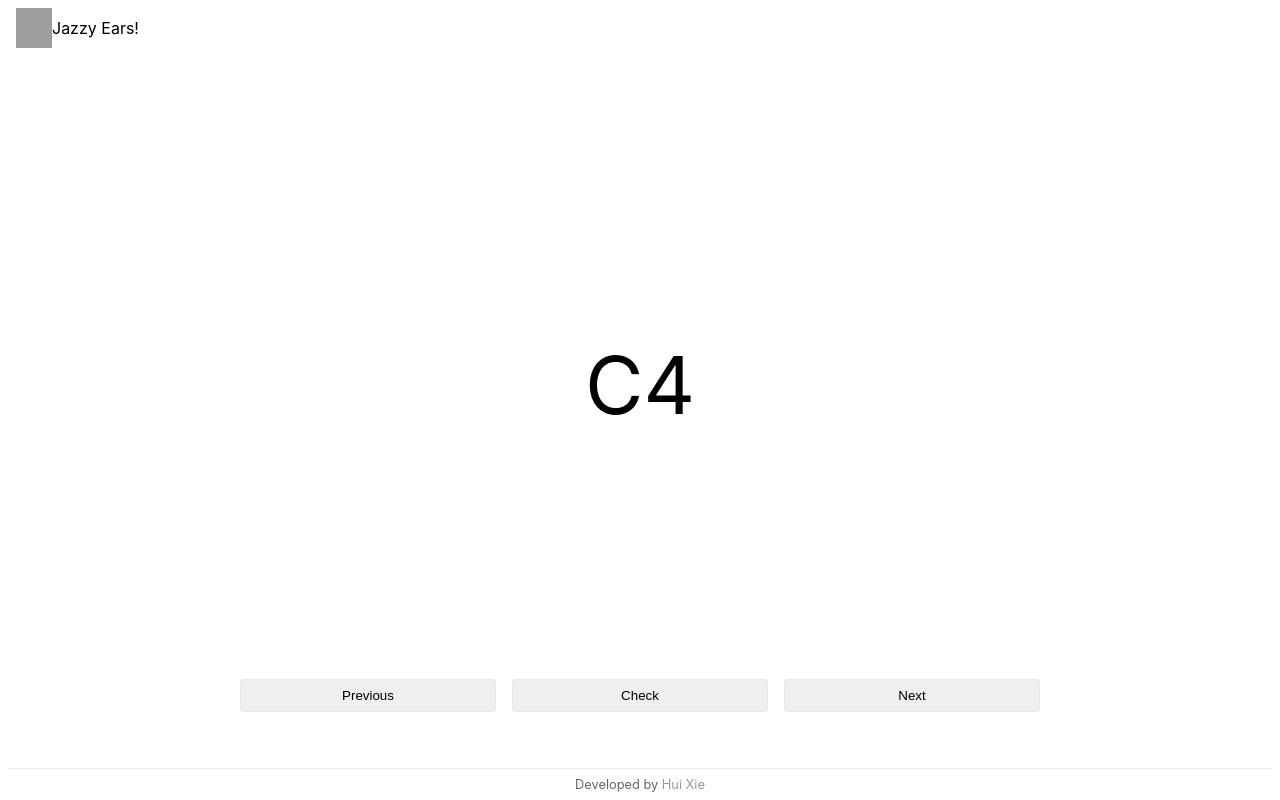
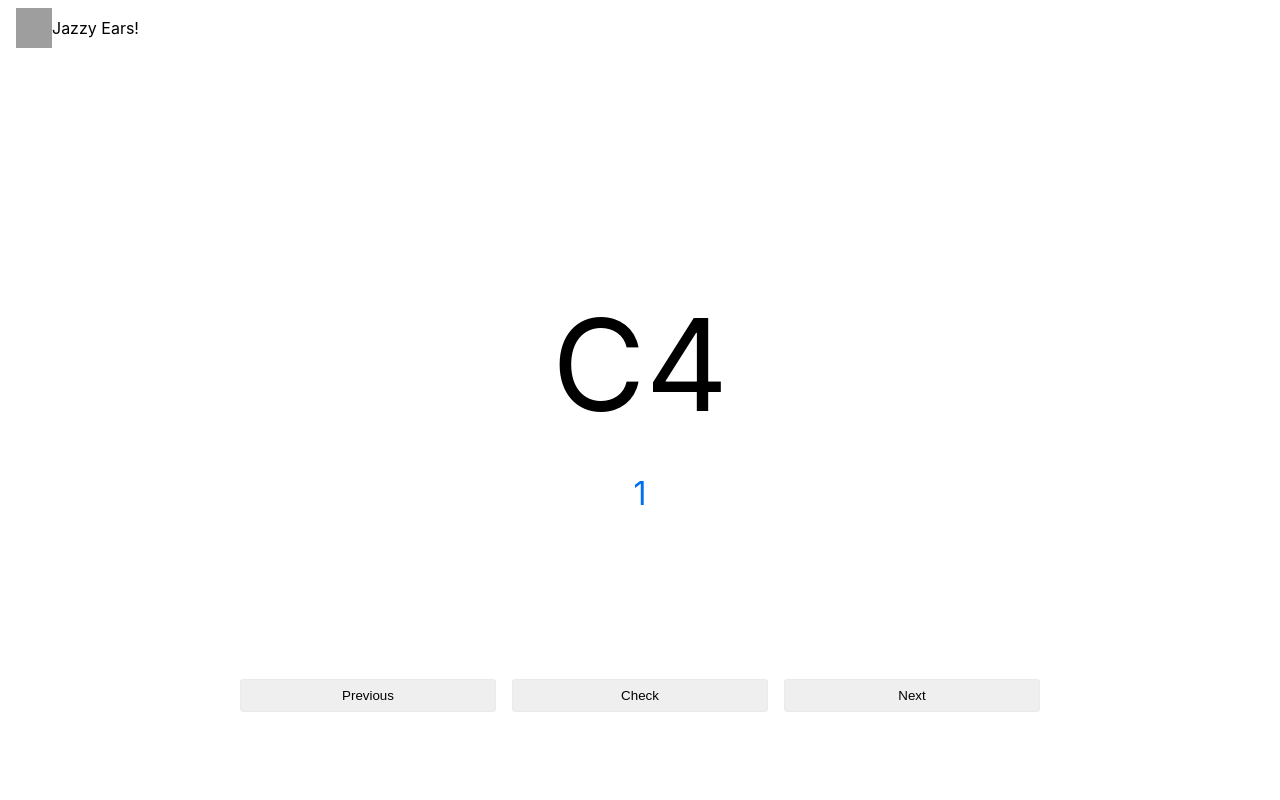
Before and after one commit to Xie-Hui/Jazz-Ears, a Next.js app: page /Jazz-Ears/intervals in a window 1280 px wide. Built offline with nearby package versions, Linux system fonts and the light colour scheme; grey boxes are pictures that could not be loaded.

Commit message:
[Interval] show scale degree in addition to interval

```diff
--- a/constants/intervals.js
+++ b/constants/intervals.js
@@ -1,63 +1,152 @@
+export const ASC = '↑';
+export const DSC = '↓';
+
 export const INTERVALS = {
   m2: {
     number: 2,
     quality: 'm',
+    degree: {
+      [ASC]: 'b2',
+      [DSC]: '7',
+    },
   },
   M2: {
     number: 2,
     quality: 'M',
+    degree: {
+      [ASC]: '2',
+      [DSC]: 'b7',
+    },
   },
   m3: {
     number: 3,
     quality: 'm',
+    degree: {
+      [ASC]: 'b3',
+      [DSC]: '13',
+    },
   },
   M3: {
     number: 3,
     quality: 'M',
+    degree: {
+      [ASC]: '3',
+      [DSC]: 'b13',
+    },
   },
   P4: {
     number: 4,
     quality: 'P',
+    degree: {
+      [ASC]: '4',
+      [DSC]: '5',
+    },
   },
   aug4: {
     number: 4,
     quality: 'aug',
+    degree: {
+      [ASC]: '#11',
+      [DSC]: '#11',
+    },
+  },
+
+  dim5: {
+    number: 5,
+    quality: 'dim',
+    degree: {
+      [ASC]: '#11',
+      [DSC]: '#11',
+    },
   },
   P5: {
     number: 5,
     quality: 'P',
+    degree: {
+      [ASC]: '5',
+      [DSC]: '4',
+    },
   },
-  dim5: {
+  aug5: {
     number: 5,
-    quality: 'dim',
+    quality: 'aug',
+    degree: {
+      [ASC]: 'b13',
+      [DSC]: '3',
+    },
   },
   m6: {
     number: 6,
     quality: 'M',
+    degree: {
+      [ASC]: 'b13',
+      [DSC]: '3',
+    },
   },
   M6: {
     number: 6,
     quality: 'M',
+    degree: {
+      [ASC]: '13',
+      [DSC]: 'b3',
+    },
   },
   m7: {
     number: 7,
     quality: 'm',
+    degree: {
+      [ASC]: 'b7',
+      [DSC]: '2',
+    },
   },
   M7: {
     number: 7,
     quality: 'M',
+    degree: {
+      [ASC]: '7',
+      [DSC]: 'b2',
+    },
   },
   P8: {
     number: 8,
     quality: 'P',
+    degree: {
+      [ASC]: '1',
+      [DSC]: '1',
+    },
   },
   m9: {
     number: 9,
     quality: 'm',
+    degree: {
+      [ASC]: 'b2',
+      [DSC]: '7',
+    },
   },
   M9: {
     number: 9,
     quality: 'M',
+    degree: {
+      [ASC]: '2',
+      [DSC]: 'b7',
+    },
   },
-  keys: ['m2', 'M2', 'm3', 'M3', 'P4', 'aug4', 'dim5', 'P5', 'aug5', 'm6', 'M6', 'm7', 'M7', 'P8', 'M9', 'm9'],
+  keys: [
+    'm2',
+    'M2',
+    'm3',
+    'M3',
+    'P4',
+    'aug4',
+    'dim5',
+    'P5',
+    'aug5',
+    'm6',
+    'M6',
+    'm7',
+    'M7',
+    'P8',
+    'M9',
+    'm9',
+  ],
 };
--- a/constants/notes.js
+++ b/constants/notes.js
@@ -3,3 +3,18 @@ export const RANGE = ['C2', 'C5'];
 export const FLAT = '♭';
 export const SHARP = '♯';
 export const NATURAL = '♮';
+
+export const HALF_STEPS_TO_SCALE_DEGREE = {
+  0: '1',
+  1: 'b9',
+  2: '9',
+  3: 'b3',
+  4: '3',
+  5: '11',
+  6: '#11',
+  7: '5',
+  8: 'b13',
+  9: '13',
+  10: 'b7',
+  11: '7',
+};
--- a/package.json
+++ b/package.json
@@ -6,8 +6,7 @@
     "dev": "next dev",
     "build": "next build",
     "start": "next start",
-    "deploy": "rm -rf node_modules/.cache && rimraf out && next build && next export && touch out/.nojekyll && gh-pages -d out -t true",
-    "build-export": "bash -c 'rm -fr ../jazzyears.github.io/{404.html,_next,index.html,posts} && npm run build && npx next export && cp -a out/. ../jazzyears.github.io'"
+    "deploy": "rm -rf node_modules/.cache && rimraf out && next build && next export && touch out/.nojekyll && gh-pages -d out -t true"
   },
   "browser": {
     "fs": false
--- a/pages/chords.js
+++ b/pages/chords.js
@@ -9,10 +9,8 @@ import { FLAT } from '../constants/notes';
 function Chords() {
   const [chords, setChords] = useState([]);
   const chordId = pickRandomly(SEVENTH_CHORDS.keys);
-  console.log(chordId);
   const root = 'Db';
   const chord = Chord.create(root + chordId);
-  console.log(chord);
   return (
     <Layout>
       <div className={styles.chordName}>
--- a/pages/intervals.js
+++ b/pages/intervals.js
@@ -5,16 +5,13 @@ import { useEffect, useState } from 'react';
 import { note as Note } from 'sharp11';
 import * as Tone from 'tone';
 import { pickRandomly } from '../utils/utils';
-import { INTERVALS } from '../constants/intervals';
-import { RANGE } from '../constants/notes';
+import { ASC, DSC, INTERVALS } from '../constants/intervals';
+import { HALF_STEPS_TO_SCALE_DEGREE, RANGE } from '../constants/notes';
 
 const MAX_NOTES_COUNT = 5;
-const ASC = '↑';
-const DSC = '↓';
 
 const getRandomInterval = () => {
   const interval = pickRandomly([ASC, DSC]) + pickRandomly(INTERVALS['keys']);
-  console.log(interval);
   return interval;
 };
 
@@ -63,7 +60,6 @@ export default function Intervals() {
   }, [keyPressed]);
 
   const handlePrev = () => {
-    console.log('prev');
     setOffset(offset + 1);
   };
 
@@ -93,7 +89,6 @@ export default function Intervals() {
   };
 
   const handleCheck = () => {
-    console.log('check');
     synth.triggerAttack(
       notes[Math.max(0, notes.length - offset - 1)],
       '+0.0',
@@ -101,29 +96,46 @@ export default function Intervals() {
     );
   };
   const handleKeyDown = ({ keyCode }) => {
-    console.log('keyDown', keyCode);
     if (!keyPressed) {
       setKeyPressed(keyCode);
     }
   };
   const handleKeyUp = () => {
-    console.log('keyUp');
     if (keyPressed) {
       setKeyPressed(null);
     }
     synth.triggerRelease();
   };
   const showIntervalOrNotes = () => {
-    if (notes.length - offset - 1 <= 0 || keyPressed === 13) {
-      return notes[Math.max(0, notes.length - offset - 1)];
-    } else {
-      return intervals[Math.max(0, intervals.length - offset - 1)];
+    const note =
+      notes.length - offset - 1 <= 0 || keyPressed === 13 || keyPressed === 32
+        ? notes[Math.max(0, notes.length - offset - 1)]
+        : intervals[Math.max(0, intervals.length - offset - 1)];
+
+    return `${note}`;
+  };
+
+  const getScaleDegree = () => {
+    if (intervals.length === 0) {
+      return '1';
     }
+
+    const signedInterval =
+      intervals[Math.max(0, intervals.length - offset - 1)];
+    const direction = signedInterval.slice(0, 1);
+    const interval = signedInterval.slice(1);
+    //console.log(signedInterval, direction, interval);
+    const scaleDegree = INTERVALS[interval]['degree'][direction];
+
+    return direction + ' ' + scaleDegree;
   };
 
   return (
     <Layout>
-      <div className={styles.viewPanel}>{showIntervalOrNotes()}</div>
+      <div className={styles.viewPanel}>
+        <div className={styles.interval}>{showIntervalOrNotes()}</div>
+        <div className={styles.scaleDegree}>{getScaleDegree()}</div>
+      </div>
       <div className={styles.controlPanel}>
         <button onClick={() => handlePrev()} className={layout.button}>
           Previous
--- a/pages/layout.js
+++ b/pages/layout.js
@@ -27,12 +27,14 @@ export default function Layout({
         </Link>
       )}
       <main className={layout.main}>{children}</main>
+      {withFooter && (
         <footer className={layout.footer}>
           <div className={layout.footerContent}>
             Developed by{' '}
             <a href="https://github.com/Xie-Hui/Jazz-Ears">Hui Xie</a>
           </div>
         </footer>
+      )}
     </div>
   );
 }
--- a/styles/Intervals.module.scss
+++ b/styles/Intervals.module.scss
@@ -1,3 +1,5 @@
+@use 'variables';
+
 .controlPanel {
   position: fixed;
   bottom: 10vh;
@@ -8,5 +10,16 @@
   }
 }
 .viewPanel {
-  font-size: 5rem;
+  display: flex;
+  flex-direction: column;
+  justify-content: center;
+  align-items: center;
+  .interval {
+    font-size: 8rem;
+  }
+  .scaleDegree {
+    margin-top: 2rem;
+    color: variables.$blue-color;
+    font-size: 2rem;
+  }
 }
```
Lines whose indentation alone changed are shown as unchanged.
